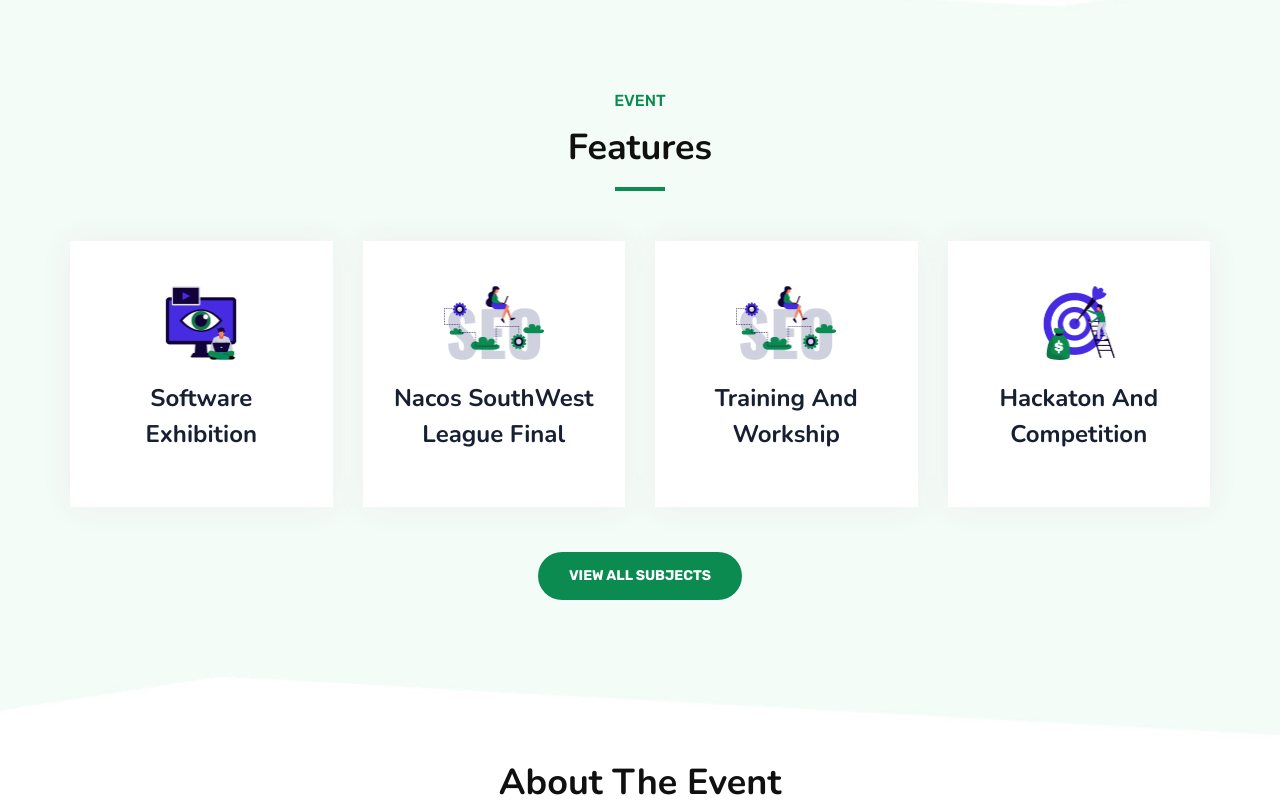
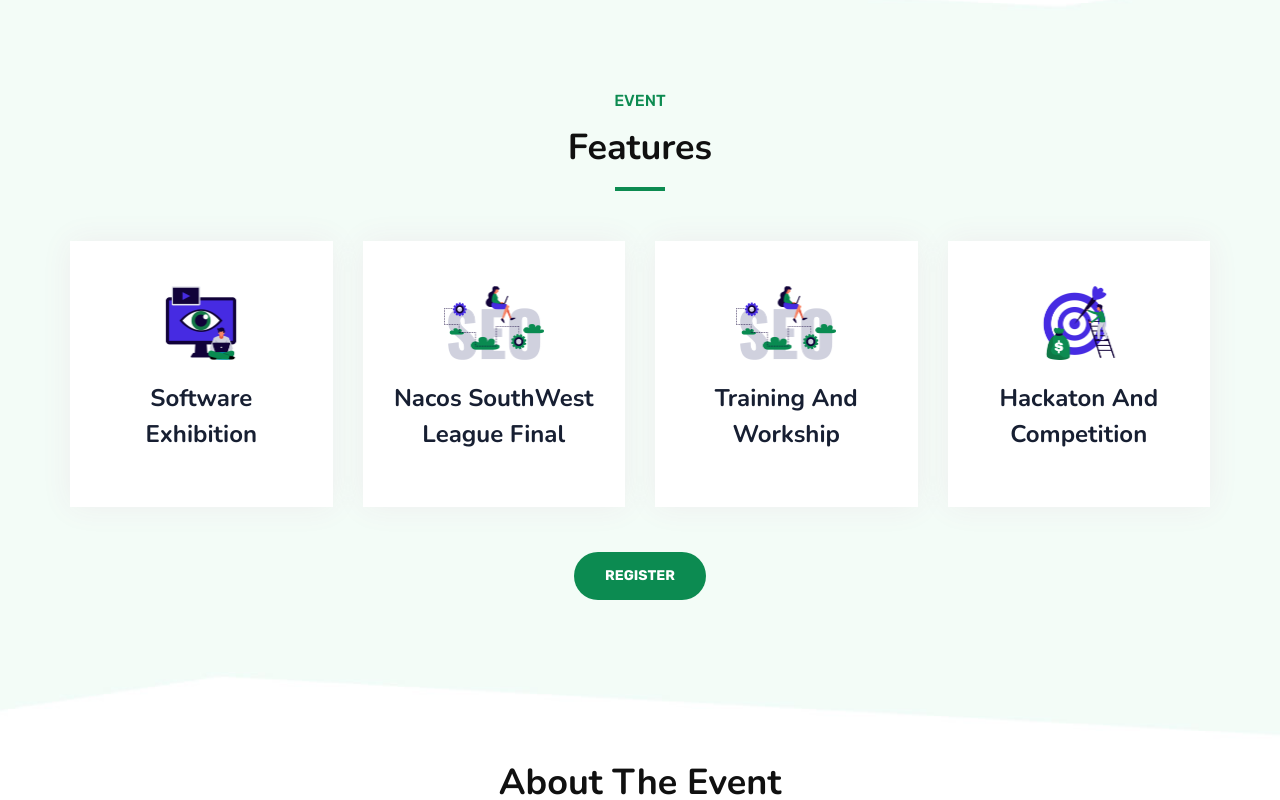
Before and after one commit to theclassical-dev/nacos_southwest, a plain HTML site: page index.html in a window 1280 px wide. Shown: the part 1286-2086 px from the top of the page. Drawn offline with nearby package versions, Linux system fonts and the light colour scheme; a web font is replaced by a local one.

Commit message:
register button added

```diff
--- a/index.html
+++ b/index.html
@@ -257,7 +257,7 @@
                         </div>
                     </div>
                     <div class="col-lg-12 text-center pt-45">
-                        <a class="readon green-btn" href="#">View All Subjects </a>
+                        <a class="readon green-btn" href="#">Register </a>
                     </div>
                 </div>
             </div>
```
